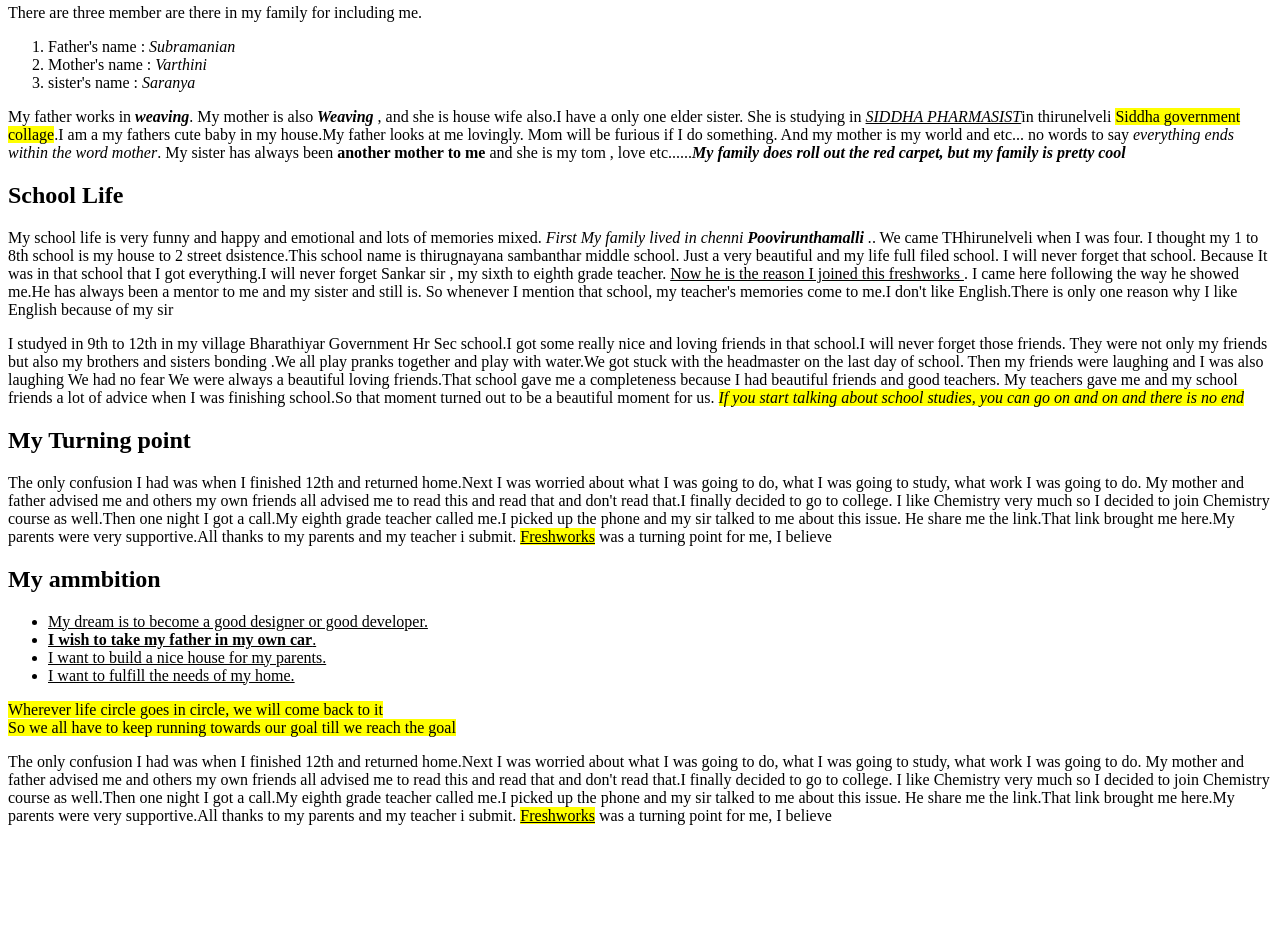
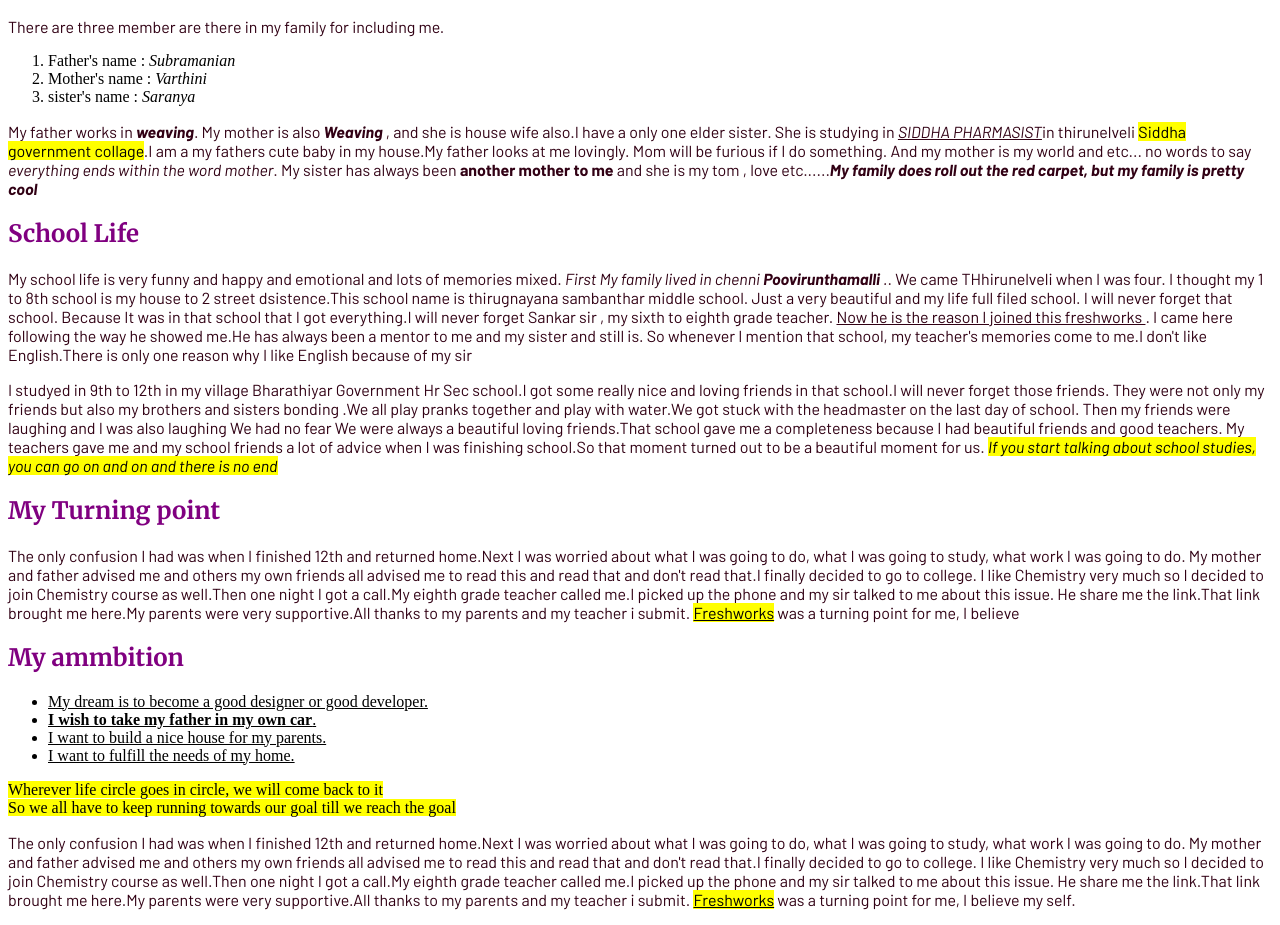
Before and after one commit to vasumeenu004/MeenaSubramanian, a plain HTML site: page index.html in a window 1280 px wide. Shown: the part 212-1137 px from the top of the page. Before the commit the page ends 1053 px from the top, so only its background shows below. Drawn offline with Linux system fonts and the light colour scheme.

Commit message:
added style to html page

```diff
--- a/index.html
+++ b/index.html
@@ -1,6 +1,13 @@
 <html>
 <head>
   <title> MEENA </title>
+  <link rel="stylesheet" href="./style.css"/>
+  <link rel="preconnect" href="https://fonts.googleapis.com">
+  <link rel="preconnect" href="https://fonts.gstatic.com" crossorigin>
+  <link href="https://fonts.googleapis.com/css2?family=Merriweather:ital,wght@0,300;0,400;0,700;0,900;1,300;1,400;1,700;1,900&display=swap" rel="stylesheet">
+  <link rel="preconnect" href="https://fonts.googleapis.com">
+  <link rel="preconnect" href="https://fonts.gstatic.com" crossorigin>
+  <link href="https://fonts.googleapis.com/css2?family=Barlow:ital,wght@0,100;0,200;0,300;0,400;0,500;0,600;0,700;0,800;0,900;1,100;1,200;1,300;1,400;1,500;1,600;1,700;1,800;1,900&family=Merriweather:ital,wght@0,300;0,400;0,700;0,900;1,300;1,400;1,700;1,900&display=swap" rel="stylesheet">
 </head>
 <body>
 
@@ -77,7 +84,7 @@ He share me the link.That link  brought me here.My parents were very supportive.
 The only confusion I had was when I finished 12th and returned home.Next I was worried about what I was going to do, what I was going to study, what work I was going to do.
 My mother and father advised me and others my own friends all advised me to read this and read that and don't read that.I finally decided to go to college.
 I like Chemistry very much so I decided to join Chemistry course as well.Then one night I got a call.My eighth grade teacher called me.I picked up the phone and my sir talked to me about this issue.
-He share me the link.That link  brought me here.My parents were very supportive.All thanks to my parents and my teacher i submit. <mark> <ins> Freshworks</mark></ins> was a turning point for me, I believe
+He share me the link.That link  brought me here.My parents were very supportive.All thanks to my parents and my teacher i submit. <mark> <ins> Freshworks</mark></ins> was a turning point for me, I believe my self.
 </p>
 
 
--- /dev/null
+++ b/style.css
@@ -0,0 +1,8 @@
+h1,h2,h3,h4,h5,h6 {
+	color:purple;
+    font-family:"Merriweather";
+}
+p{
+	color:#310014;
+	font-family:"Barlow";
+}
```
